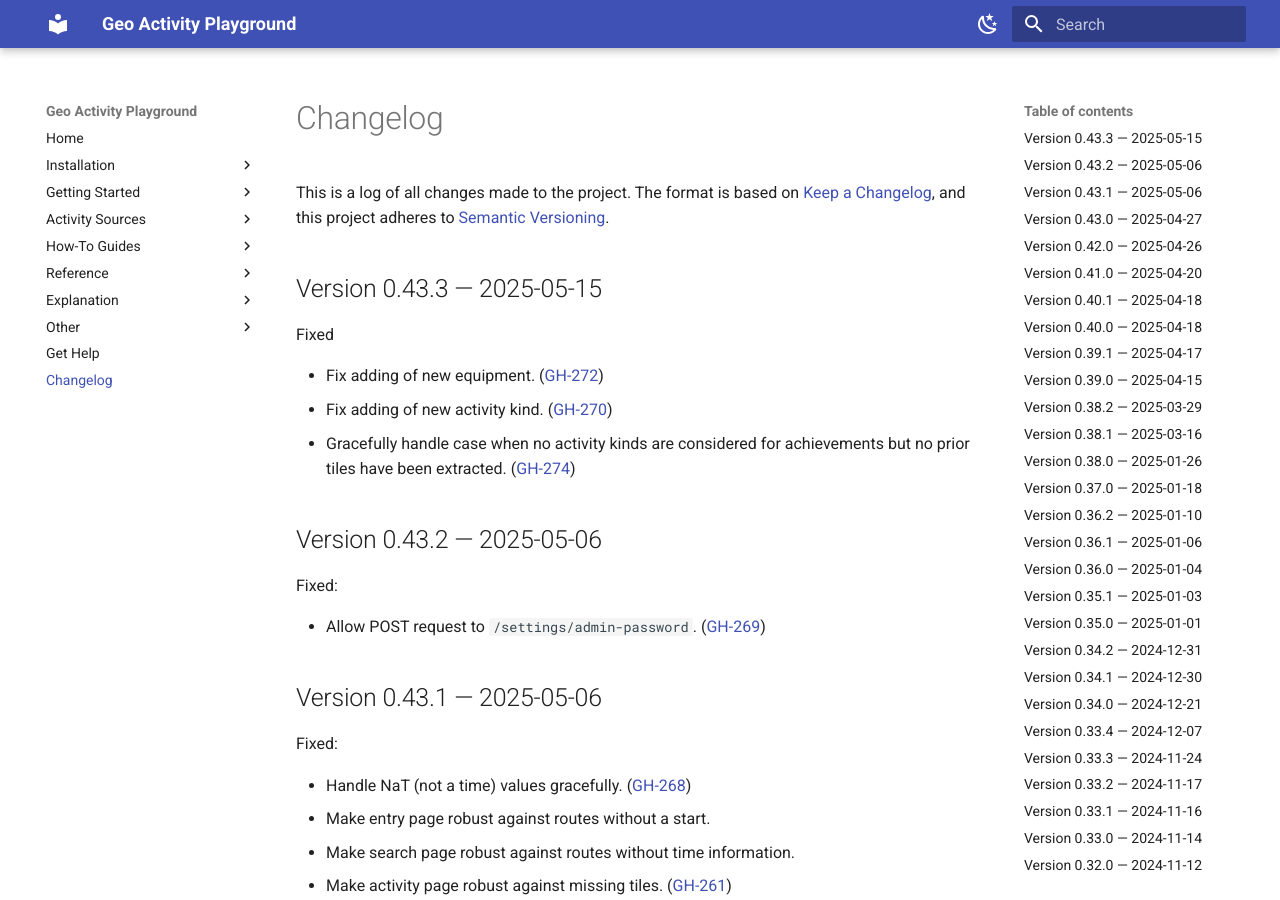
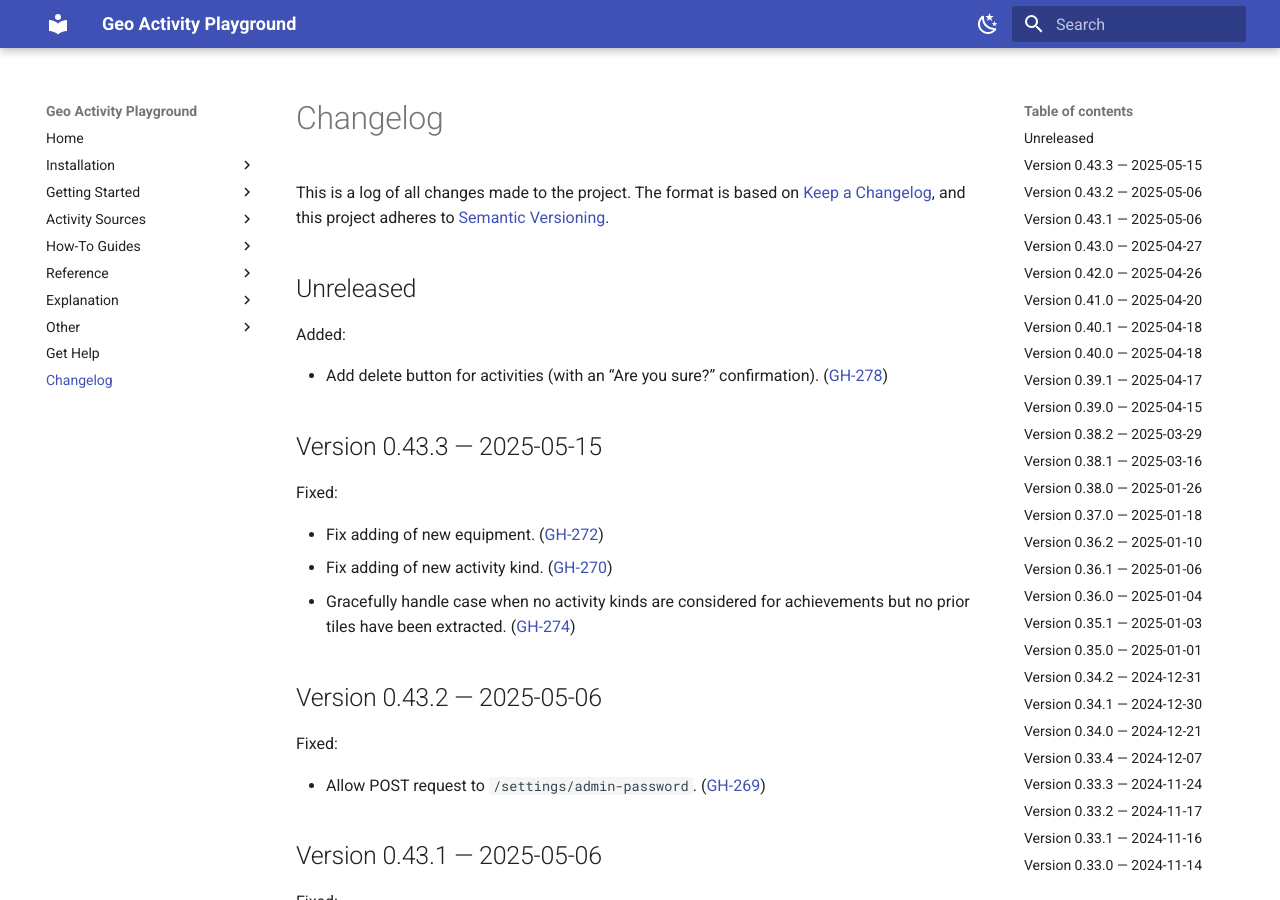
Before and after one commit to martin-ueding/geo-activity-playground, an MkDocs documentation site: the page built from docs/changelog.md, in a window 1280 px wide and 900 px high. Built offline with MkDocs 1.6.1 and Material for MkDocs 9.7.7, drawn with Linux system fonts in a browser that asks for light colours.

Commit message:
Changelog entry

```diff
--- a/docs/changelog.md
+++ b/docs/changelog.md
@@ -15,9 +15,15 @@ Types of changes
 ([GH-000](https://github.com/martin-ueding/geo-activity-playground/issues/000))
 -->
 
+## Unreleased
+
+Added:
+
+- Add delete button for activities (with an “Are you sure?” confirmation). ([GH-278](https://github.com/martin-ueding/geo-activity-playground/issues/278))
+
 ## Version 0.43.3 — 2025-05-15
 
-Fixed
+Fixed:
 
 - Fix adding of new equipment. ([GH-272](https://github.com/martin-ueding/geo-activity-playground/issues/272))
 - Fix adding of new activity kind. ([GH-270](https://github.com/martin-ueding/geo-activity-playground/issues/270))
```
